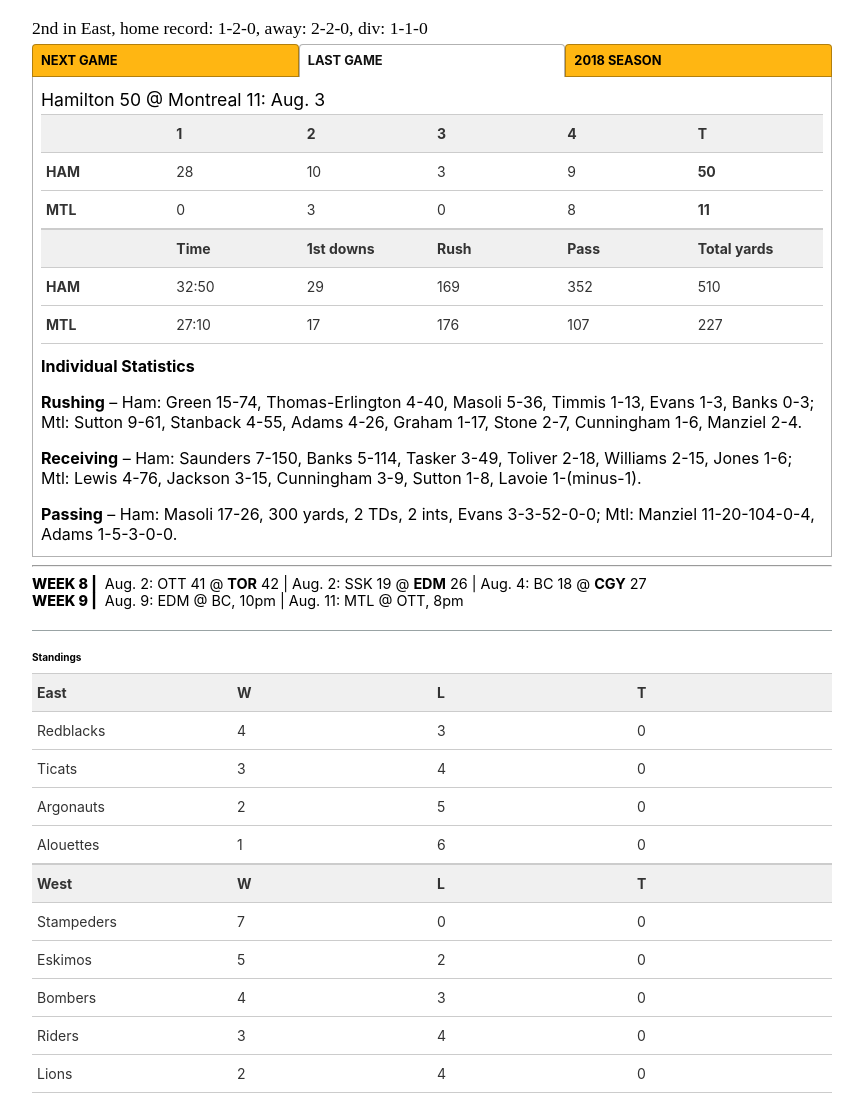
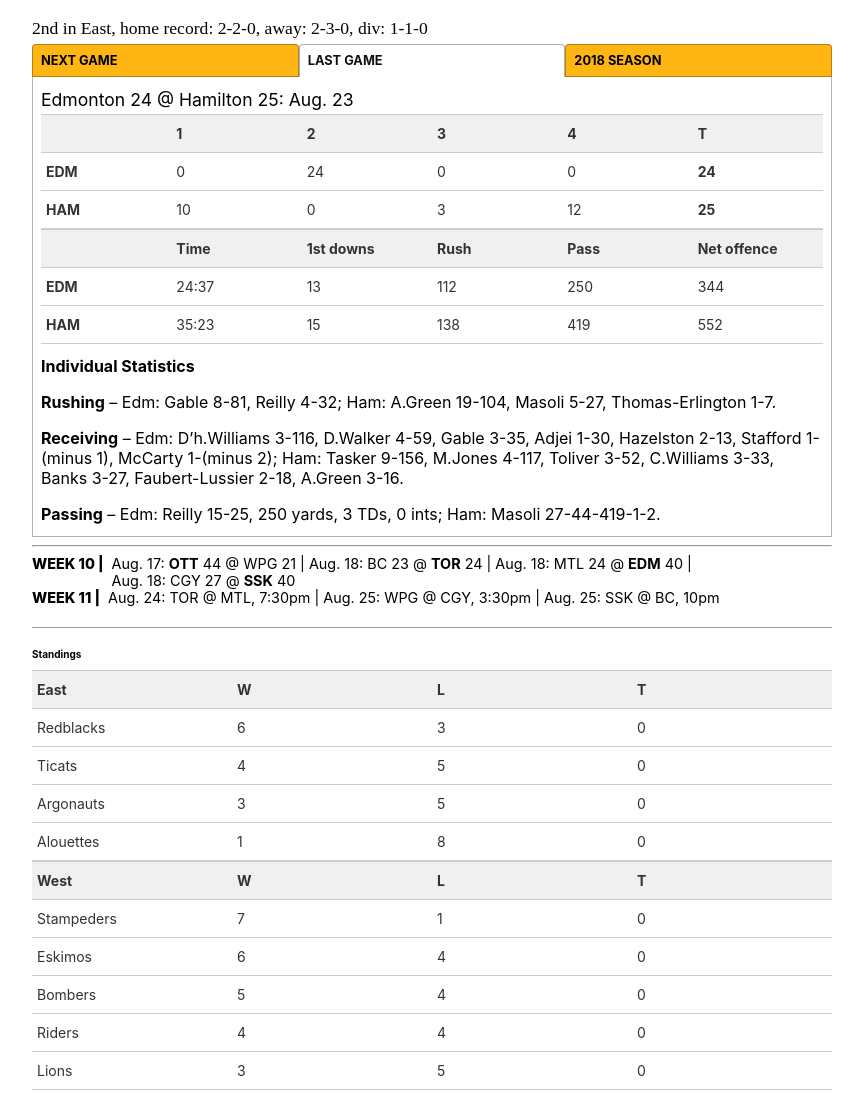
Before and after one commit to Timunroe/cfl-ticats, a Flask app: page /preview/cfl in a window 1280 px wide. Shown: the whole page, without its empty margins (208-1071 px from the left). Run offline with Flask 2, Linux system fonts and the light colour scheme; data that the repository does not hold is empty.

Commit message:
Aug24 early

```diff
--- a/app.py
+++ b/app.py
@@ -44,7 +44,7 @@ def archives():
 @app.route('/preview/<page_id>')
 def preview(page_id):
     file_name = f'pages_{page_id}_preview.html'
-    template_data = {"posts": model.get_posts('published')}
+    template_data = {"posts": model.get_lineup('published', page_id)}
     return render_template(file_name, data=template_data)
 
 
@@ -63,7 +63,7 @@ def lineup(page_id):
             model.parse_form(request.form)
         if request.form['action'] == 'deploy':
             model.parse_form(request.form)
-            data.build_template()
+            data.build_template(page_id)
             fetch.put_S3()  # sometimes tries to send before file above finished writing!!!!
             # StackOverflow: https://stackoverflow.com/questions/36274868/saving-an-image-to-bytes-and-uploading-to-boto3-returning-content-md5-mismatch
             # My answer was to create using ".filename" then:
--- a/config.py
+++ b/config.py
@@ -30,17 +30,17 @@ config = {
         },
         {
             "url":
-            'http://api.zuza.com/search/article/default?&category=sports&pageIndex=1&location=hamilton&sort=datedesc&pageSize=1&startindex=1&endindex=8',
+            'http://api.zuza.com/search/article/default?&category=sports&pageIndex=1&location=hamilton&sort=datedesc&pageSize=1&startindex=1&endindex=20',
             "filter": ["searchResultView"]
         },
         {
             "url":
-            'http://api.zuza.com/search/article/default?guid=346a9bb4-5f2b-4838-b632-4abcc516eeca&pageIndex=1&location=hamilton&sort=datedesc&pageSize=1&startindex=1&endindex=3',
+            'http://api.zuza.com/search/article/default?guid=346a9bb4-5f2b-4838-b632-4abcc516eeca&pageIndex=1&location=hamilton&sort=datedesc&pageSize=1&startindex=1&endindex=6',
             "filter": ["searchResultView"]
         },
         {
             "url":
-            'http://api.zuza.com/search/article/default?guid=ad33da77-38f2-42fc-ba36-392490bee98b&pageIndex=1&location=hamilton&sort=datedesc&pageSize=1&startindex=1&endindex=3',
+            'http://api.zuza.com/search/article/default?guid=ad33da77-38f2-42fc-ba36-392490bee98b&pageIndex=1&location=hamilton&sort=datedesc&pageSize=1&startindex=1&endindex=6',
             "filter": ["searchResultView"]
         },
     ],
--- a/data.py
+++ b/data.py
@@ -25,14 +25,14 @@ def save_file_overwrite(s_contents, s_name):
     return
 
 
-def build_template():
+def build_template(page=None):
     # NEED TO CREATE BUILD DIRECTORY IF IT DOESN'T EXIST!!!
     print("Building template for DNN")
-    template_data = {"posts": model.get_lineup('published')}
+    template_data = {"posts": model.get_lineup('published', page)}
     # using Jinja2 string was fun, but let's get back to includes and other good stuff
     # html = Environment().from_string(tmpl.core_template).render(data=template_data)
     j2_env = Environment(loader=FileSystemLoader('templates'), trim_blocks=True)
-    html = j2_env.get_template('ext_core.html').render(data=template_data)
+    html = j2_env.get_template('ext_CFL.html').render(data=template_data)
     html_minified = minify_html(html)
     css = fetch.fetch_css()
     script = Template(tmpl.script_template).substitute(css=css, minified=html_minified)
--- a/fetch.py
+++ b/fetch.py
@@ -45,7 +45,7 @@ def fetch_data(s_url, b_json=True, l_filter=None):
 def fetch_css():
     print("++++++++++\nNow in fetch_css module ...")
     # get CSS from file, minify said css
-    css_file = {'input': open('./static/data.css', 'rb').read()}
+    css_file = {'input': open('./static/cfl_data.css', 'rb').read()}
     response = requests.post('https://cssminifier.com/raw', data=css_file)
     css = response.text
     return css
--- a/static/feed.js
+++ b/static/feed.js
@@ -63,7 +63,8 @@ $(document).ready(function () {
         Sports: {
             Basketball: {
                 NBA: ['Raptors'],
-                NCAA: [""],
+                WNBA: [],
+                NCAA: [],
             },
             Baseball: {
                 MLB: ['Jays'] // playoffs 'ALCS', 'ALDS', 'NLCS', 'NLDS', 'Wildcard'
@@ -88,6 +89,7 @@ $(document).ready(function () {
                 MLS: ['TFC'],
                 EPL: [],
                 WorldCup: [],
+                Europe: []
             },
             Tennis: {
                 ATP: [],
--- a/templates/includes/_data_list.html
+++ b/templates/includes/_data_list.html
@@ -11,7 +11,7 @@
             <div class="card-body-text flex-shrink-1">
                 <h5 class="card-title mb-0">{{ item['title_user']|safe if item['title_user'] else item['title_api']|safe|replace("WORLD CUP:", "") }}</h5>
                 {% if not item['img_api_thumb'] %}
-                    <p class="card-text small">{{ item['desc_user']|safe|truncate(150, False) if item['desc_user'] else item['desc_api']|safe|truncate(150, False)|replace("WORLD CUP:", "") }}</p>
+                    <p class="card-text small">{{ item['desc_user']|safe|truncate(150, False) if item['desc_user'] else item['desc_api']|safe|truncate(150, False) }}</p>
                 {%- endif -%}
                 <p class="card-text small">
                     <b>Label:</b> {{ item['label_user']|safe if item['label_user'] else item['label_api']|safe }} |
@@ -48,7 +48,7 @@
                 <select multiple="multiple" class="custom-select test" name="{{category}}" size="2" id="{{item['asset_id']}}__{{category}}">
                 {%- if item[field] -%}
                     {%- for x in item[field] -%}
-                        <option value="{{ item['asset_id'] }}__{{id}}_user__{{x}}" selected="selected">{{ x }}</option>
+                        <option value="{{ item['asset_id'] }}__{{category}}_user__{{x}}" selected="selected">{{ x }}</option>
                     {%- endfor -%}
                 {%- endif -%}
                 </select>
--- a/templates/includes/ext_cfl_sked.html
+++ b/templates/includes/ext_cfl_sked.html
@@ -2,54 +2,20 @@
 <section style="padding-bottom: 0.8rem; border-bottom-style: solid; border-bottom-width: 1px; border-bottom-color: #99A3A4;"
     class="pica-sans-serif">
     <div style="margin-bottom: 0.5rem;">
-        <!-- <div style="font-size: 0.9rem; float: left; margin: 0; font-weight: 800; padding-right: 0.25rem; text-transform: uppercase;"
-            class="f6">Week 2 | </div>
+        <div style="font-size: 0.9rem; float: left; margin: 0; font-weight: 800; padding-right: 0.25rem; text-transform: uppercase;"
+        class="f6">Week 10 | </div>
         <div style="display: flex; flex-wrap: wrap;" class="">
-            <div style="font-size: 0.9rem; margin: 0; padding-left: 0.25rem; padding-left: 0.25rem;" class="f6 bl-ns">June 21: SSK 17 @ OTT 40 | </div>
-            <div style="font-size: 0.9rem; margin: 0; padding-left: 0.25rem; padding-left: 0.25rem;" class="f6 bl-ns">June 22: WPG 56, MTL 10 | </div>
-            <div style="font-size: 0.9rem; margin: 0; padding-left: 0.25rem; padding-left: 0.25rem;" class="f6 bl-ns">June 23: CGY 41, TOR 7</div>
+            <div style="font-size: 0.9rem; margin: 0; padding-left: 0.25rem; padding-left: 0.25rem;" class="f6 bl-ns">Aug. 17: <b>OTT</b> 44 @ WPG 21 | </div>
+            <div style="font-size: 0.9rem; margin: 0; padding-left: 0.25rem; padding-left: 0.25rem;" class="f6 bl-ns">Aug. 18: BC 23 @ <b>TOR</b> 24 | </div>
+            <div style="font-size: 0.9rem; margin: 0; padding-left: 0.25rem; padding-left: 0.25rem;" class="f6 bl-ns">Aug. 18: MTL 24 @ <b>EDM</b> 40 | </div>
+            <div style="font-size: 0.9rem; margin: 0; padding-left: 0.25rem; padding-left: 0.25rem;" class="f6 bl-ns">Aug. 18: CGY 27 @ <b>SSK</b> 40</div>
         </div>
         <div style="font-size: 0.9rem; float: left; margin: 0; font-weight: 800; padding-right: 0.25rem; text-transform: uppercase;"
-            class="f6">Week 3 | </div>
+        class="f6">Week 11 | </div>
         <div style="display: flex; flex-wrap: wrap;" class="">
-            <div style="font-size: 0.9rem; margin: 0; padding-left: 0.25rem; padding-left: 0.25rem;" class="f6 bl-ns">June 28: OTT 14 @ CGY 24 | </div>
-            <div style="font-size: 0.9rem; margin: 0; padding-left: 0.25rem; padding-left: 0.25rem;" class="f6 bl-ns">June 29: BC 22 @ EDM 41 | </div>
-            <div style="font-size: 0.9rem; margin: 0; padding-left: 0.25rem; padding-left: 0.25rem;" class="f6 bl-ns">June 30: MTL 23 @ SSK 17</div>
-        </div>
-        <div style="font-size: 0.9rem; float: left; margin: 0; font-weight: 800; padding-right: 0.25rem; text-transform: uppercase;"
-            class="f6">Week 4 | </div>
-        <div style="display: flex; flex-wrap: wrap;" class="">
-            <div style="font-size: 0.9rem; margin: 0; padding-left: 0.25rem; padding-left: 0.25rem;" class="f6 bl-ns">July 6: <b>OTT</b> 28 @ MTL 18 | </div>
-            <div style="font-size: 0.9rem; margin: 0; padding-left: 0.25rem; padding-left: 0.25rem;" class="f6 bl-ns">July 7: EDM 17 @ <b>TOR</b> 20 | </div>
-            <div style="font-size: 0.9rem; margin: 0; padding-left: 0.25rem; padding-left: 0.25rem;" class="f6 bl-ns">July 7: BC 19 @ <b>WPG</b> 41</div>
-        </div>
-        <div style="font-size: 0.9rem; float: left; margin: 0; font-weight: 800; padding-right: 0.25rem; text-transform: uppercase;"
-            class="f6">Week 5 | </div>
-        <div style="display: flex; flex-wrap: wrap;" class="">
-            <div style="font-size: 0.9rem; margin: 0; padding-left: 0.25rem; padding-left: 0.25rem;" class="f6 bl-ns">July 12: <b>CGY</b> 28 @ OTT 3 | </div>
-            <div style="font-size: 0.9rem; margin: 0; padding-left: 0.25rem; padding-left: 0.25rem;" class="f6 bl-ns">July 13: TOR 15 @ <b>EDM</b> 16 | </div>
-            <div style="font-size: 0.9rem; margin: 0; padding-left: 0.25rem; padding-left: 0.25rem;" class="f6 bl-ns">July 14: WPG 17 @ <b>BC</b> 20</div>
-        </div>
-
-        <div style="font-size: 0.9rem; float: left; margin: 0; font-weight: 800; padding-right: 0.25rem; text-transform: uppercase;"
-        class="f6">Week 7 | </div>
-        <div style="display: flex; flex-wrap: wrap;" class="">
-            <div style="font-size: 0.9rem; margin: 0; padding-left: 0.25rem; padding-left: 0.25rem;" class="f6 bl-ns">July 26: <b>EDM</b> 44 @ MTL 23 | </div>
-            <div style="font-size: 0.9rem; margin: 0; padding-left: 0.25rem; padding-left: 0.25rem;" class="f6 bl-ns">July 27: TOR 14 @ <b>WPG</b> 40 | </div>
-            <div style="font-size: 0.9rem; margin: 0; padding-left: 0.25rem; padding-left: 0.25rem;" class="f6 bl-ns">July 28: <b>CGY</b> 34 @ SSK 22</div>
-        </div>-->
-        <div style="font-size: 0.9rem; float: left; margin: 0; font-weight: 800; padding-right: 0.25rem; text-transform: uppercase;"
-        class="f6">Week 8 | </div>
-        <div style="display: flex; flex-wrap: wrap;" class="">
-            <div style="font-size: 0.9rem; margin: 0; padding-left: 0.25rem; padding-left: 0.25rem;" class="f6 bl-ns">Aug. 2: OTT 41 @ <b>TOR</b> 42 | </div>
-            <div style="font-size: 0.9rem; margin: 0; padding-left: 0.25rem; padding-left: 0.25rem;" class="f6 bl-ns">Aug. 2: SSK 19 @ <b>EDM</b> 26 | </div>
-            <div style="font-size: 0.9rem; margin: 0; padding-left: 0.25rem; padding-left: 0.25rem;" class="f6 bl-ns">Aug. 4: BC 18 @ <b>CGY</b> 27</div>
-        </div>
-        <div style="font-size: 0.9rem; float: left; margin: 0; font-weight: 800; padding-right: 0.25rem; text-transform: uppercase;"
-        class="f6">Week 9 | </div>
-        <div style="display: flex; flex-wrap: wrap;" class="">
-            <div style="font-size: 0.9rem; margin: 0; padding-left: 0.25rem; padding-left: 0.25rem;" class="f6 bl-ns">Aug. 9: EDM @ BC, 10pm | </div>
-            <div style="font-size: 0.9rem; margin: 0; padding-left: 0.25rem; padding-left: 0.25rem;" class="f6 bl-ns">Aug. 11: MTL @ OTT, 8pm</div>
+            <div style="font-size: 0.9rem; margin: 0; padding-left: 0.25rem; padding-left: 0.25rem;" class="f6 bl-ns">Aug. 24: TOR @ MTL, 7:30pm | </div>
+            <div style="font-size: 0.9rem; margin: 0; padding-left: 0.25rem; padding-left: 0.25rem;" class="f6 bl-ns">Aug. 25: WPG @ CGY, 3:30pm | </div>
+            <div style="font-size: 0.9rem; margin: 0; padding-left: 0.25rem; padding-left: 0.25rem;" class="f6 bl-ns">Aug. 25: SSK @ BC, 10pm</div>
         </div>
     </div>
 </section>
--- a/templates/includes/ext_cfl_standings.html
+++ b/templates/includes/ext_cfl_standings.html
@@ -11,26 +11,26 @@
             </tr>
             <tr>
                 <td class="pica-table-cell">Redblacks</td>
-                <td class="pica-table-cell">4</td>
+                <td class="pica-table-cell">6</td>
                 <td class="pica-table-cell">3</td>
                 <td class="pica-table-cell">0</td>
             </tr>
             <tr>
                 <td class="pica-table-cell">Ticats</td>
-                <td class="pica-table-cell">3</td>
                 <td class="pica-table-cell">4</td>
+                <td class="pica-table-cell">5</td>
                 <td class="pica-table-cell">0</td>
             </tr>
             <tr>
                 <td class="pica-table-cell">Argonauts</td>
-                <td class="pica-table-cell">2</td>
+                <td class="pica-table-cell">3</td>
                 <td class="pica-table-cell">5</td>
                 <td class="pica-table-cell">0</td>
             </tr>
             <tr>
                 <td class="pica-table-cell">Alouettes</td>
                 <td class="pica-table-cell">1</td>
-                <td class="pica-table-cell">6</td>
+                <td class="pica-table-cell">8</td>
                 <td class="pica-table-cell">0</td>
             </tr>
         </table>
@@ -44,32 +44,32 @@
             <tr>
                 <td class="pica-table-cell">Stampeders</td>
                 <td class="pica-table-cell">7</td>
-                <td class="pica-table-cell">0</td>
+                <td class="pica-table-cell">1</td>
                 <td class="pica-table-cell">0</td>
             </tr>
             <tr>
                 <td class="pica-table-cell">Eskimos</td>
-                <td class="pica-table-cell">5</td>
-                <td class="pica-table-cell">2</td>
+                <td class="pica-table-cell">6</td>
+                <td class="pica-table-cell">4</td>
                 <td class="pica-table-cell">0</td>
             </tr>
             <tr>
                 <td class="pica-table-cell">Bombers</td>
+                <td class="pica-table-cell">5</td>
                 <td class="pica-table-cell">4</td>
-                <td class="pica-table-cell">3</td>
                 <td class="pica-table-cell">0</td>
             </tr>
             <tr>
                 <td class="pica-table-cell">Riders</td>
-                <td class="pica-table-cell">3</td>
+                <td class="pica-table-cell">4</td>
                 <td class="pica-table-cell">4</td>
                 <td class="pica-table-cell">0</td>
             </tr>
 
             <tr>
                 <td class="pica-table-cell">Lions</td>
-                <td class="pica-table-cell">2</td>
-                <td class="pica-table-cell">4</td>
+                <td class="pica-table-cell">3</td>
+                <td class="pica-table-cell">5</td>
                 <td class="pica-table-cell">0</td>
             </tr>
         </table>
--- a/templates/includes/ext_cfl_ticats_stats.html
+++ b/templates/includes/ext_cfl_ticats_stats.html
@@ -1,6 +1,6 @@
 <!--STATS HEADER START-->
 <section id="stats_header" style="margin-bottom: 0.5rem;" class="">
-    <p style="margin-bottom: 0.35rem; font-size: 1.1rem;">2nd in East, home record: 1-2-0, away: 2-2-0, div: 1-1-0</p>
+    <p style="margin-bottom: 0.35rem; font-size: 1.1rem;">2nd in East, home record: 2-2-0, away: 2-3-0, div: 1-1-0</p>
     <!--TABS START-->
     <section class="pica-tabs">
         <!--TABS CONTROLS START-->
@@ -13,7 +13,7 @@
         <!--TABS PANELS START-->
         <div class="pica-tab-panels pica-sans-serif">
             <div class="pica-tab-panel" data-tab="1">
-                <p style="font-size: 1.1rem; margin: 0.25rem 0 0.25rem 0;">Hamilton @ Winnipeg, Aug. 10, 8:30 p.m.</p>
+                <p style="font-size: 1.1rem; margin: 0.25rem 0 0.25rem 0;">Toronto @ Hamilton, Sept. 3, 6:30 p.m.</p>
                <!-- <table class="pica-table pica-sans-serif">
                    <tr>
                         <th class="pica-table-cell">Team</th>
@@ -46,7 +46,7 @@
                 <p style="font-size: 0.875rem; font-weight: 100; margin-top: 0.5rem; margin-bottom: 0.25rem;" class="">Avg. per game in 2018 regular season</p>-->
             </div>
             <div class="pica-tab-panel" data-tab="2">
-                <p style="font-size: 1.1rem; margin: 0.25rem 0 0.25rem 0;">Hamilton 50 @ Montreal 11: Aug. 3</p>
+                <p style="font-size: 1.1rem; margin: 0.25rem 0 0.25rem 0;">Edmonton 24 @ Hamilton 25: Aug. 23</p>
                 <table class="pica-table pica-sans-serif">
                     <tr>
                         <th class="pica-table-cell"></th>
@@ -57,20 +57,20 @@
                         <th class="pica-table-cell"><b>T</b></th>
                     </tr>
                     <tr>
-                        <td class="pica-table-cell" style="font-weight: 700;">HAM</td>
-                        <td class="pica-table-cell">28</td>
-                        <td class="pica-table-cell">10</td>
-                        <td class="pica-table-cell">3</td>
-                        <td class="pica-table-cell">9</td>
-                        <td class="pica-table-cell"><b>50</b></td>
+                        <td class="pica-table-cell" style="font-weight: 700;">EDM</td>
+                        <td class="pica-table-cell">0</td>
+                        <td class="pica-table-cell">24</td>
+                        <td class="pica-table-cell">0</td>
+                        <td class="pica-table-cell">0</td>
+                        <td class="pica-table-cell"><b>24</b></td>
                     </tr>
                     <tr>
-                        <td class="pica-table-cell" style="font-weight: 700;">MTL</td>
+                        <td class="pica-table-cell" style="font-weight: 700;">HAM</td>
+                        <td class="pica-table-cell">10</td>
                         <td class="pica-table-cell">0</td>
                         <td class="pica-table-cell">3</td>
-                        <td class="pica-table-cell">0</td>
-                        <td class="pica-table-cell">8</td>
-                        <td class="pica-table-cell"><b>11</b></td>
+                        <td class="pica-table-cell">12</td>
+                        <td class="pica-table-cell"><b>25</b></td>
                   </tr>
                 </table>
                 <table class="pica-table pica-sans-serif">
@@ -80,29 +80,29 @@
                         <th class="pica-table-cell">1st downs</th>
                         <th class="pica-table-cell">Rush</th>
                         <th class="pica-table-cell">Pass</th>
-                        <th class="pica-table-cell">Total yards</th>
+                        <th class="pica-table-cell">Net offence</th>
+                    </tr>
+                    <tr>
+                        <td class="pica-table-cell" style="font-weight: 700;">EDM</td>
+                        <td class="pica-table-cell">24:37</td>
+                        <td class="pica-table-cell">13</td>
+                        <td class="pica-table-cell">112</td>
+                        <td class="pica-table-cell">250</td>
+                        <td class="pica-table-cell">344</td>
                     </tr>
                     <tr>
                         <td class="pica-table-cell" style="font-weight: 700;">HAM</td>
-                        <td class="pica-table-cell">32:50</td>
-                        <td class="pica-table-cell">29</td>
-                        <td class="pica-table-cell">169</td>
-                        <td class="pica-table-cell">352</td>
-                        <td class="pica-table-cell">510</td>
-                    </tr>
-                    <tr>
-                        <td class="pica-table-cell" style="font-weight: 700;">MTL</td>
-                        <td class="pica-table-cell">27:10</td>
-                        <td class="pica-table-cell">17</td>
-                        <td class="pica-table-cell">176</td>
-                        <td class="pica-table-cell">107</td>
-                        <td class="pica-table-cell">227</td>
+                        <td class="pica-table-cell">35:23</td>
+                        <td class="pica-table-cell">15</td>
+                        <td class="pica-table-cell">138</td>
+                        <td class="pica-table-cell">419</td>
+                        <td class="pica-table-cell">552</td>
                     </tr>
                 </table>
                <h4 style="margin-top: 0.75rem; margin-bottom: 0.25rem;">Individual Statistics</h4>
-                <p style="margin-bottom: 0.25rem;"><b>Rushing</b> – Ham: Green 15-74, Thomas-Erlington 4-40, Masoli 5-36, Timmis 1-13, Evans 1-3, Banks 0-3; Mtl: Sutton 9-61, Stanback 4-55, Adams 4-26, Graham 1-17, Stone 2-7, Cunningham 1-6, Manziel 2-4.</p>
-                <p style="margin-bottom: 0.25rem;"><b>Receiving</b> – Ham: Saunders 7-150, Banks 5-114, Tasker 3-49, Toliver 2-18, Williams 2-15, Jones 1-6; Mtl: Lewis 4-76, Jackson 3-15, Cunningham 3-9, Sutton 1-8, Lavoie 1-(minus-1).</p>
-                <p style="margin-bottom: 0.25rem;"><b>Passing</b> – Ham: Masoli 17-26, 300 yards, 2 TDs, 2 ints, Evans 3-3-52-0-0; Mtl: Manziel 11-20-104-0-4, Adams 1-5-3-0-0.</p>
+                <p style="margin-bottom: 0.25rem;"><b>Rushing</b> – Edm: Gable 8-81, Reilly 4-32; Ham: A.Green 19-104, Masoli 5-27, Thomas-Erlington 1-7.</p>
+                <p style="margin-bottom: 0.25rem;"><b>Receiving</b> – Edm: D&#8217;h.Williams 3-116, D.Walker 4-59, Gable 3-35, Adjei 1-30, Hazelston 2-13, Stafford 1-(minus 1), McCarty 1-(minus 2); Ham: Tasker 9-156, M.Jones 4-117, Toliver 3-52, C.Williams 3-33, Banks 3-27, Faubert-Lussier 2-18, A.Green 3-16.</p>
+                <p style="margin-bottom: 0.25rem;"><b>Passing</b> – Edm: Reilly 15-25, 250 yards, 3 TDs, 0 ints; Ham: Masoli 27-44-419-1-2.</p>
             </div>
             <div class="pica-tab-panel" data-tab="3">
                 <div style="display: flex; flex-wrap: wrap; margin: 0 -10px 0 -10px; font-size: 1rem; line-height: 1.2rem;" class="">
@@ -144,13 +144,13 @@
                         </tr>
                         <tr>
                             <td class="pica-table-cell">8. Friday, Aug. 10</td>
-                            <td class="pica-table-cell"><b>@ WPG</b></td>
-                            <td class="pica-table-cell">8:30 pm</td>
+                            <td class="pica-table-cell">@ WPG</td>
+                            <td class="pica-table-cell"><b>L 29-23</b></td>
                         </tr>
                         <tr>
                             <td class="pica-table-cell">9. Thursday, Aug. 23</td>
-                            <td class="pica-table-cell"><b>EDM</b></td>
-                            <td class="pica-table-cell">7:30 pm</td>
+                            <td class="pica-table-cell">EDM</td>
+                            <td class="pica-table-cell"><b>W 25-24</b></td>
                         </tr>
                     </table>
                     <table class="pica-table pica-sans-serif" style="flex: 1; margin: 0 10px 0.25rem 10px; min-width: 300px;">
--- a/templates/pages_cfl_lineup.html
+++ b/templates/pages_cfl_lineup.html
@@ -5,7 +5,7 @@
     <p>See live page <a href="https://www.thespec.com/sports-story/8686062-hamilton-tiger-cats/" target="_blank">on thespec.com</a>. </p>
     <h3 class="">Current lineup</h3>
 
-    <form action="/lineup" method="post">
+    <form action="/pages/cfl" method="post">
         <p>
             <button type="submit" name="action" class="btn btn-dark" value="save">Update Database</button>
             <button type="submit" name="action" class="btn btn-primary" value="deploy">Update Website</button>
--- a/templates/pages_cfl_preview.html
+++ b/templates/pages_cfl_preview.html
@@ -1,4 +1,3 @@
-
 <!DOCTYPE html>
 <html>
 <head>
```
Also changed, not shown: db.json (+1 -1 lines), model.py (+9 -3 lines).
